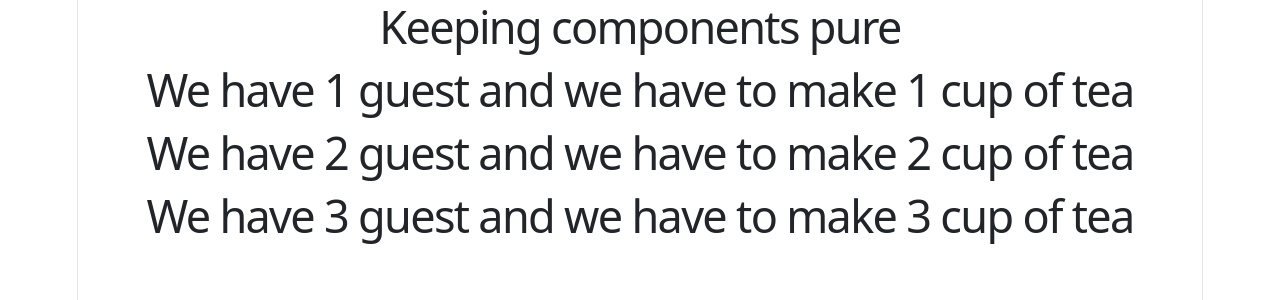
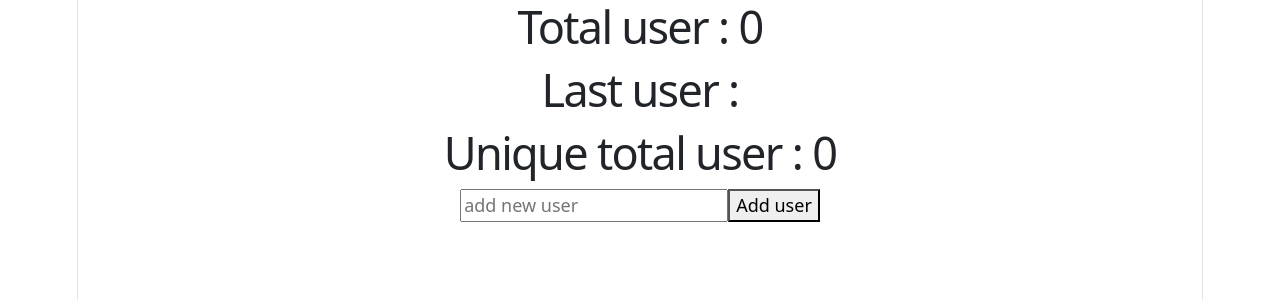
Before and after one commit to codewithnill/reactjs_19_by_code_step_by_step, a React (Vite) app in the folder main/react-blog/: page / in a window 1280 px wide. Shown: the top 300 px of the page. Built offline with nearby package versions, Linux system fonts and the light colour scheme.

Commit message:
derived state in react js.

```diff
--- a/main/react-blog/src/App.jsx
+++ b/main/react-blog/src/App.jsx
@@ -1,23 +1,35 @@
-let guest=0;
+import {useState} from "react";
 
 function App() {
+
+  const [users,setUsers]=useState([]);
+  const [user,setUser]=useState('');
+  const handleAddUsers=()=>{
+    setUsers([...users,user]) // taking the curr users array and append the current user value to the end
+  }
+
+
+  // derived states
+  const total=users.length;
+  const last=users[users.length-1];
+  const unique=[...new Set(users)].length // set removes duplicate values
 
 
   return (
     <div>
-      <h1>Keeping components pure</h1>
-      <Cup guest={1}/>
-      <Cup guest={2}/>
-      <Cup guest={3}/>
+      <h1>Total user : {total}</h1>
+      <h1>Last user : {last}</h1>
+      <h1>Unique total user : {unique}</h1>
+
+      <input type="text" onChange={(event)=>setUser(event.target.value)} placeholder="add new user"></input>
+      <button onClick={handleAddUsers}>Add user</button>
+      {
+        users.map((item,index)=>(
+            <h4 key={index}>{item}</h4>
+        ))
+      }
     </div>
-  )
-}
-
-const Cup=({guest})=>{
-  // guest=guest+1;
-  return (
-    <h1>We have {guest} guest and we have to make {guest} cup of tea</h1>
-  )
+  );
 }
 
 
```
